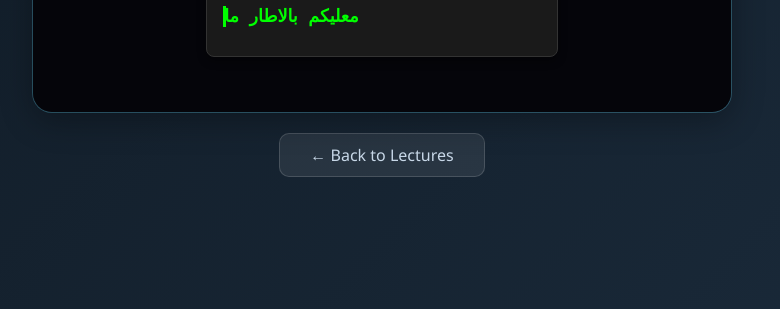
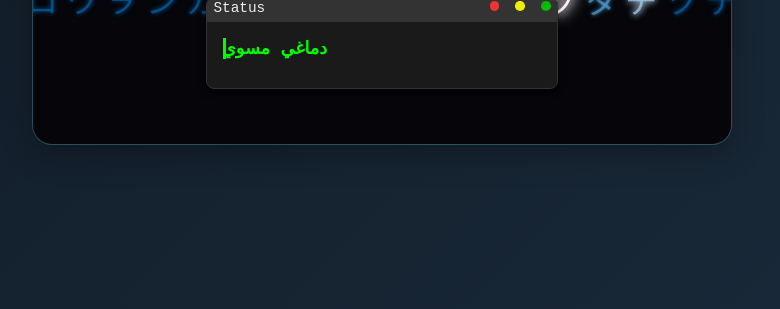
Before and after one commit to mahmoudadil2001/instruments, a plain HTML site: page developer_info.html in a window 1280 px wide. Shown: the part 491-800 px from the top of the page, without its empty margins (258-1038 px from the left). Drawn offline with Linux system fonts and the light colour scheme.

Commit message:
Update developer_info.html

```diff
--- a/developer_info.html
+++ b/developer_info.html
@@ -566,8 +566,6 @@
     </div>
   </div>
 
-  <a href="lectures.html" class="back-btn">← Back to Lectures</a>
-
   <!-- XO Game Modal -->
   <div class="xo-modal" id="xo-modal">
     <div class="xo-msg" id="xo-msg">Your Turn (X)</div>
@@ -590,7 +588,7 @@
 
   <script>
     const terminalSentences = [
-      "الرابع ما يرحم", "معليكم بالاطار ماخذه من لعبة", "أدرس لو أبچي أحسن؟",
+      "الرابع ما يرحم", "دماغي مسوي إضراب رسمي", "أدرس لو أبچي أحسن؟",
       "المادة شايفتني غريب", "بربك؟", "وين جنت طول السنة؟",
       "قريت بس ما فهمت", "الدكتور يحب يعقّدها", "نومي أهم من الدرجة"
     ];
```
